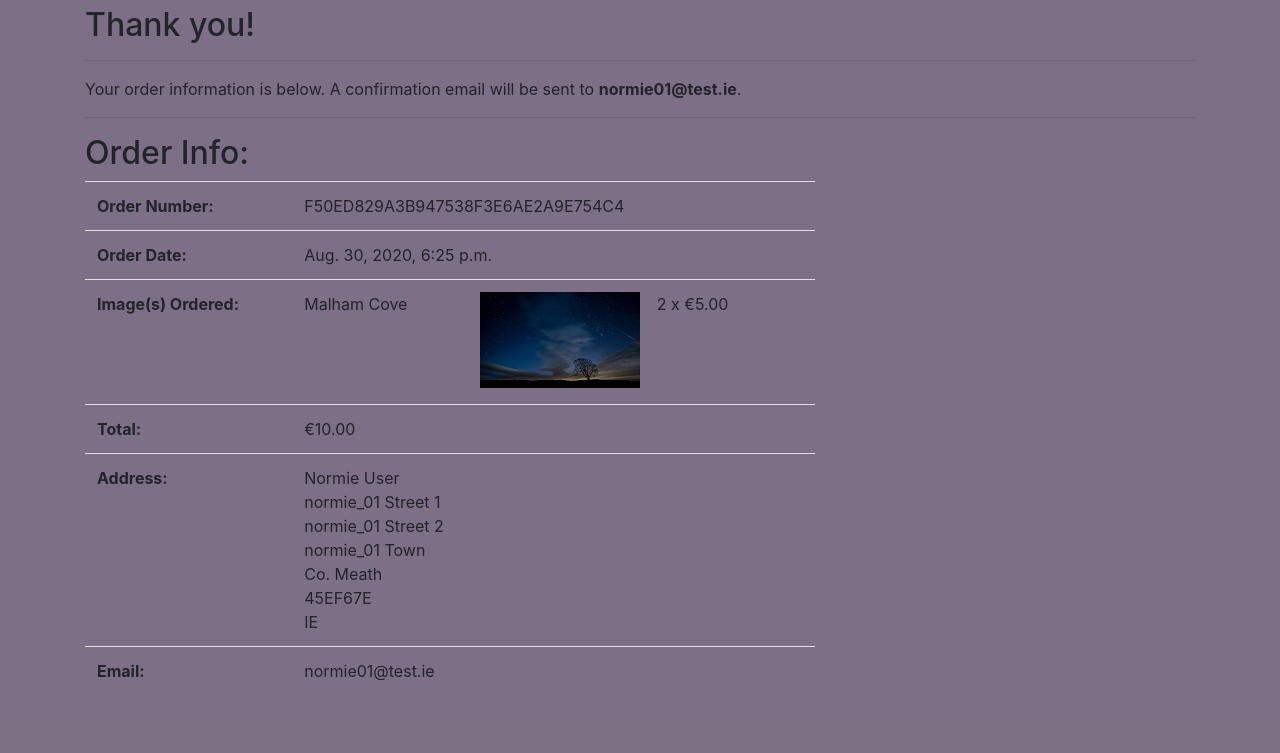
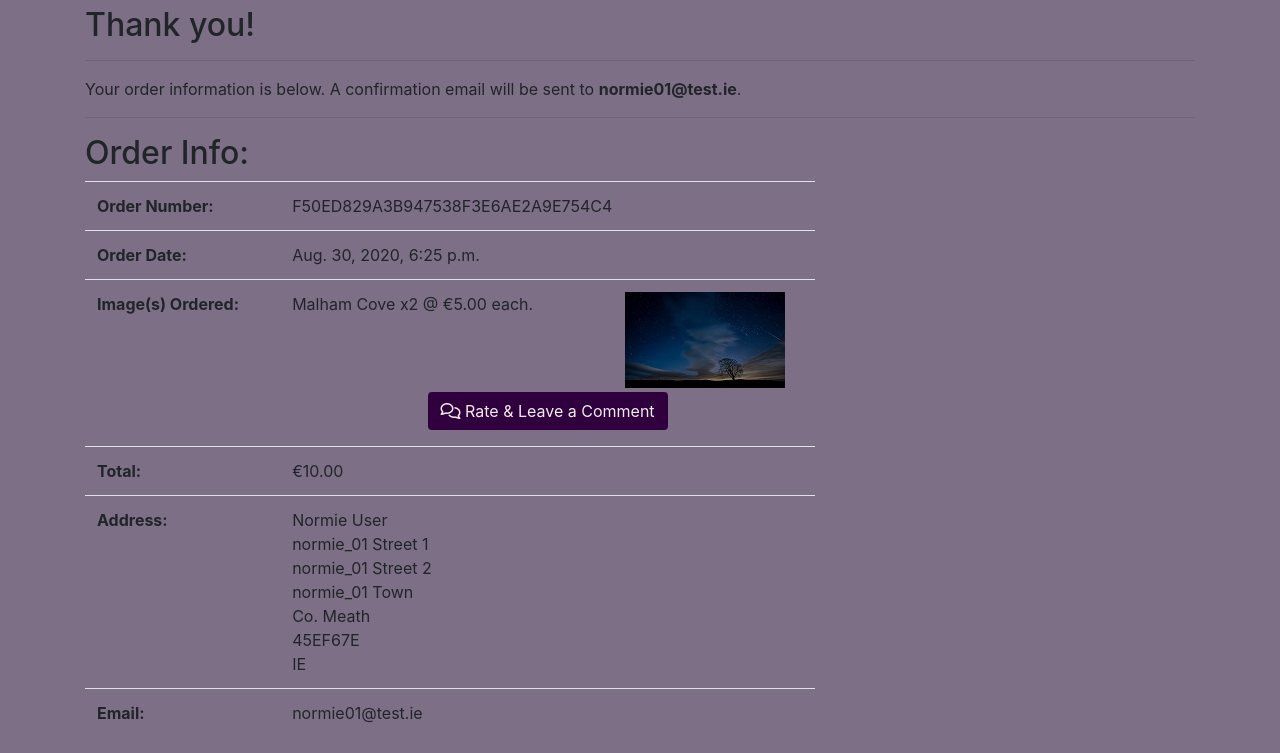
Before and after one commit to seanjcarley/Final_Milestone_Project, a Django app: a page that uses checkout/templates/checkout/checkout_success.html in a window 1280 px wide. Shown: the part 147-900 px from the top of the page. Before the commit the page ends 827 px from the top, so only its background shows below. Run offline with Django 3.2, Linux system fonts and the light colour scheme; data comes from the database, SQL or seed files in the repository; both versions use the stored data as it was after the commit; some libraries are stand-ins or nearby versions.

Commit message:
modified order item to accomodate rating and comments

```diff
--- a/checkout/models.py
+++ b/checkout/models.py
@@ -65,6 +65,9 @@ class OrderItem(models.Model):
     orderitem_total = models.DecimalField(
         max_digits=6, decimal_places=2, null=False, blank=False,
         editable=False)
+    rating = models.IntegerField(default=0)
+    comment = models.TextField(null=True, blank=True, max_length=256)
+    feedback =models.BooleanField(default=False)
 
     def save(self, *args, **kwargs):
         """ override save method to set item order total and order total """
--- a/checkout/templates/checkout/checkout_success.html
+++ b/checkout/templates/checkout/checkout_success.html
@@ -28,29 +28,40 @@
                         </div>
                     </div>
                     <div class="row">
-                        <div class="col-md-8">
+                        <div class="col-12 col-md-8">
                             <table class="table">
                                 <tr>
                                     <th>Order Number:</th>
-                                    <td>{{ order.order_number }}</td>
+                                    <td class="text-left">{{ order.order_number }}</td>
                                 </tr>
                                 <tr>
                                     <th>Order Date:</th>
-                                    <td>{{ order.date }}</td>
+                                    <td class="text-left">{{ order.date }}</td>
                                 </tr>
                                 <tr>
                                     <th>Image(s) Ordered:</th>
                                     <td>
                                         {% for i in order.orderitems.all %}
                                             <div class="row mb-1">
-                                                <div class="col-4">
-                                                    {{ i.image.img_title }}
+                                                <div class="col-12 col-md-7 text-left">
+                                                    {{ i.image.img_title }} x{{ i.quantity }} @ €{{ i.image.base_price }} each.
                                                 </div>
-                                                <div class="col-4">
+                                                <div class="col-12 col-md-5 text-center">
                                                     <img src="{{ i.image.tmnl_img.url }}" alt="{{ i.image.img_title }}">
                                                 </div>
-                                                <div class="col-4">
-                                                    <p>{{ i.quantity }} x €{{ i.image.base_price }}</p>
+                                            </div>
+                                            <div class="row mb-1">
+                                                <div class="col text-center">
+                                                    {% if i.feedback == False %}
+                                                        <a href="" class="btn btn-site">
+                                                            <span class="icon">
+                                                                <i class="far fa-comments" aria-hidden="true"></i>
+                                                            </span>
+                                                            <span>Rate & Leave a Comment</span>
+                                                        </a>
+                                                    {% else %}
+
+                                                    {% endif %}
                                                 </div>
                                             </div>
                                         {% endfor %}
@@ -58,11 +69,11 @@
                                 </tr>
                                 <tr>
                                     <th>Total:</th>
-                                    <td>€{{ order.order_total }}</td>
+                                    <td class="text-left">€{{ order.order_total }}</td>
                                 </tr>
                                 <tr>
                                     <th>Address:</th>
-                                    <td>
+                                    <td class="text-left">
                                         {{ order.full_name }}<br/>
                                         {{ order.street1 }}<br/>
                                         {% if order.street2 %}
@@ -76,7 +87,7 @@
                                 </tr>
                                 <tr>
                                     <th>Email:</th>
-                                    <td>{{ order.email }}</td>
+                                    <td class="text-left">{{ order.email }}</td>
                                 </tr>
                             </table>
                         </div>
--- a/user_profile/templates/user_profile/profile.html
+++ b/user_profile/templates/user_profile/profile.html
@@ -49,7 +49,7 @@
                             <tr>
                                 <td>
                                     <a href="{% url 'order_history' order.order_number %}"
-                                     title="{{ order.order_number }}">
+                                     title="{{ order.order_number }}" class="btn btn-site" >
                                         {{ order.order_number|truncatechars:6 }}
                                      </a>
                                 </td>
```
Also changed, not shown: checkout/templates/checkout/rating.html (added, +20 -0 lines), checkout/migrations/0004_auto_20200831_1242.py (added), checkout/migrations/0005_orderitem_feedback.py (added), db.sqlite3.
